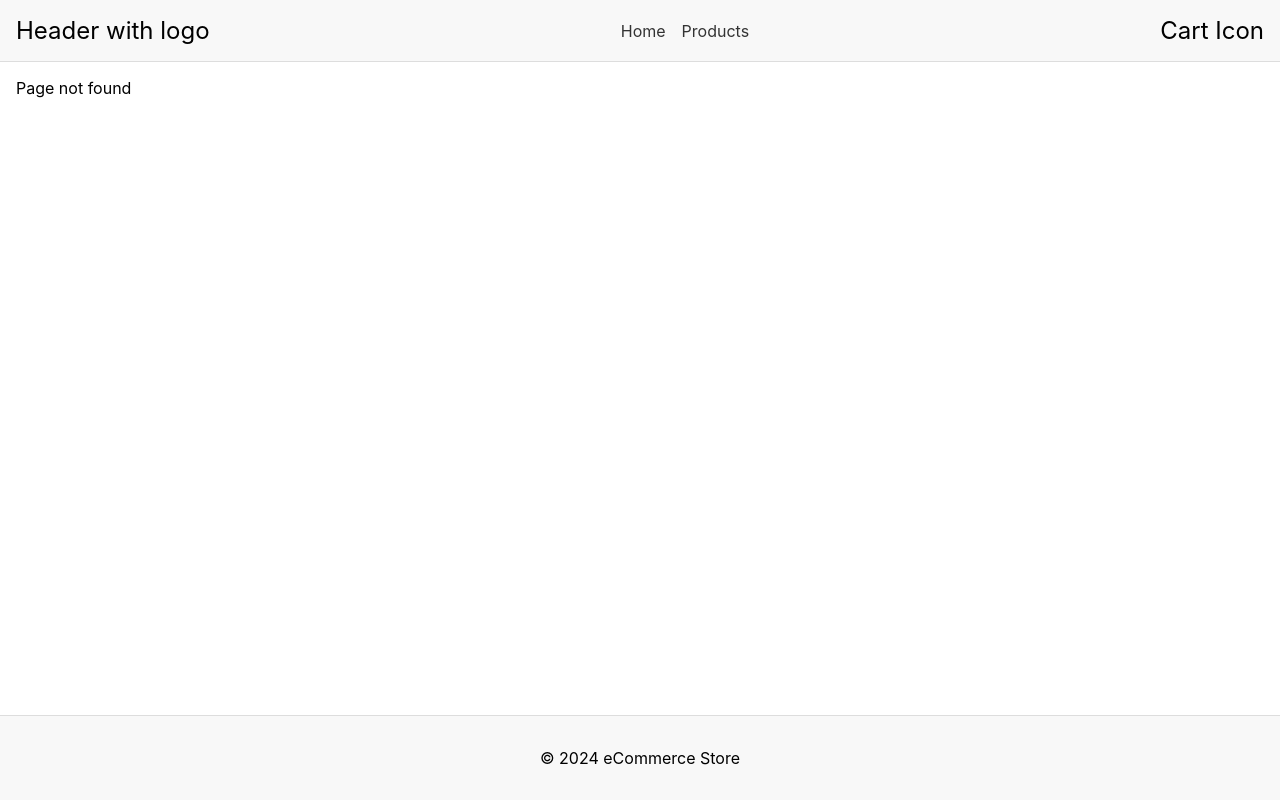
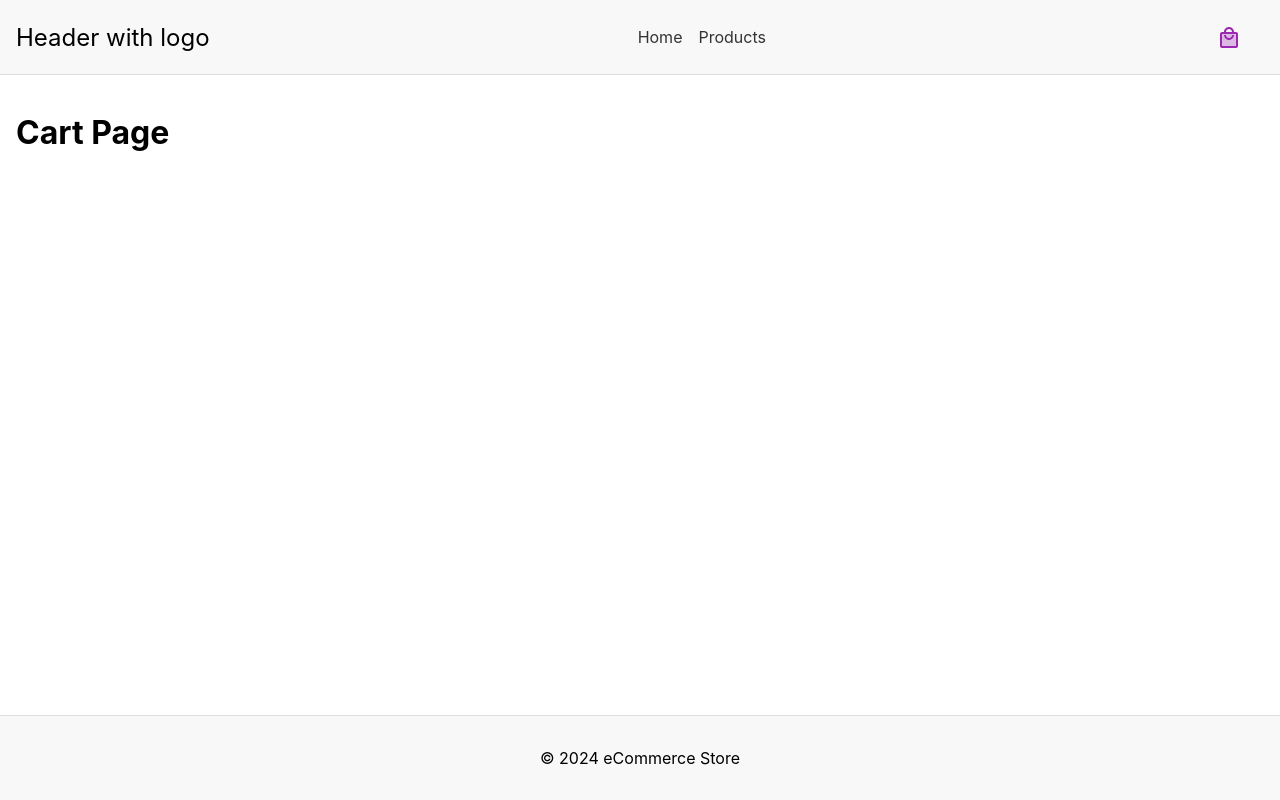
Before and after one commit to NikosDig/e-commerce-store, a React (Create React App) app: page /cart in a window 1280 px wide. Before the commit this address had no page. Built offline with nearby package versions, Linux system fonts and the light colour scheme.

Commit message:
added an icon for cart and link to it on cart page

```diff
--- a/package.json
+++ b/package.json
@@ -3,7 +3,11 @@
   "version": "0.1.0",
   "private": true,
   "dependencies": {
+    "@emotion/react": "^11.13.0",
+    "@emotion/styled": "^11.13.0",
     "@hookform/resolvers": "^3.9.0",
+    "@mui/icons-material": "^5.16.6",
+    "@mui/material": "^5.16.6",
     "@testing-library/jest-dom": "^5.17.0",
     "@testing-library/react": "^13.4.0",
     "@testing-library/user-event": "^13.5.0",
--- a/src/App.js
+++ b/src/App.js
@@ -1,8 +1,9 @@
 import React from "react";
-import { Routes,Route,Link } from "react-router-dom";
+import { Routes,Route } from "react-router-dom";
 import Layout from "./components/Router/Layout";
 import Home from "./components/HomePage";
 import Products from "./components/ProductsPage";
+import CartPage from './components/CartPage';
 import RouteNotFound from "./components/Router/RouteNotFound";
 
 function App() {
@@ -12,6 +13,7 @@ function App() {
         <Route path="/" element={<Layout />}>
           <Route index element={<Home />} />
           <Route path="products" element={<Products />} />
+          <Route path="cart" element={<CartPage />} />
           <Route path="*" element={<RouteNotFound />} />
         </Route>
       </Routes>
--- a/src/components/CartPage.js
+++ b/src/components/CartPage.js
@@ -0,0 +1,12 @@
+import React from 'react';
+
+function CartPage() {
+    return (
+        <div>
+            <h1>Cart Page</h1>
+
+        </div>
+    );
+}
+
+export default CartPage;
--- a/src/components/Router/CartIcon.jsx
+++ b/src/components/Router/CartIcon.jsx
@@ -1,8 +1,26 @@
 import React from 'react';
+import LocalMallTwoToneIcon from '@mui/icons-material/LocalMallTwoTone';
+import { Link } from 'react-router-dom';
+import IconButton from '@mui/material/IconButton';
+import Tooltip from '@mui/material/Tooltip';
+import styles from './CartIcon.module.css';
 
-function CartIcon() {
+
+function CartIcon(itemCount) {
+
     return (
-        <div>Cart Icon</div>
+        <div className={styles.cartIcon}>
+            <Link to="/cart" className={styles.icon}>
+                <Tooltip title="Cart">
+                    <IconButton>
+                        <LocalMallTwoToneIcon color="secondary" />
+                        {itemCount > 0 && (
+                            <span className={styles.badge}>{itemCount}</span>
+                        )}
+                    </IconButton>
+                </Tooltip>
+            </Link>
+        </div>
     );
 }
 
--- /dev/null
+++ b/src/components/Router/CartIcon.module.css
@@ -0,0 +1,27 @@
+.cartIcon {
+    position: relative;
+    display: inline-block;
+    margin: 0 15px;
+    cursor: pointer;
+    transition: transform 0.3s ease, color 0.3s ease;
+}
+
+.cartIcon:hover {
+    transform: scale(1.1); /* Scale up the icon */
+}
+
+.icon {
+    font-size: 32px;
+}
+
+.badge {
+    position: absolute;
+    top: -5px;
+    right: -10px;
+    background-color: red;
+    color: white;
+    border-radius: 50%;
+    padding: 2px 6px;
+    font-size: 12px;
+    font-weight: bold;
+}
```
Also changed, not shown: 1 other file (tests, documents, lock files or other folders).
